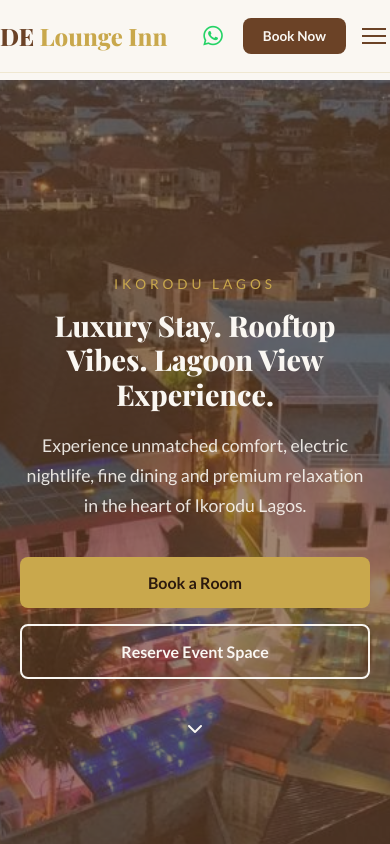
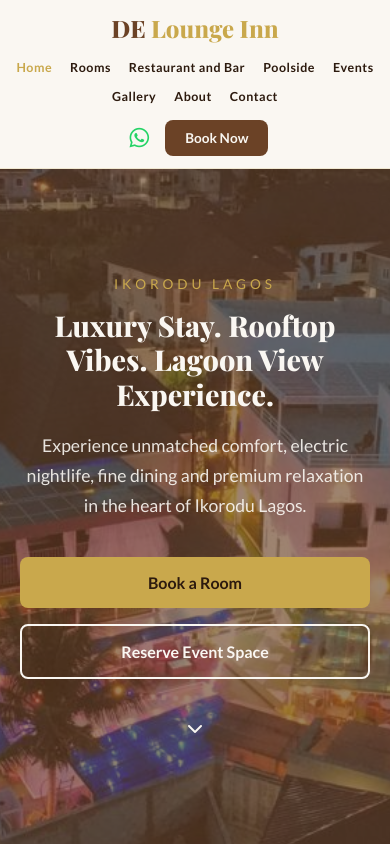
Before and after one commit to pascalub/P18-DE, a plain HTML site: page index.html in a window 390 px wide. Shown: the top 844 px of the page. Drawn offline with nearby package versions, Linux system fonts and the light colour scheme.

Commit message:
Add files via upload

```diff
--- a/style.css
+++ b/style.css
@@ -79,12 +79,13 @@ text-decoration: none;
 color: #C9A84C;
 }
 
-/* FIX CSS-1: Desktop nav shown as horizontal row */
+/* ALWAYS-VISIBLE NAV: links always shown, wrap on small screens */
 .nav-menu {
 display: flex;
 flex-direction: row;
 align-items: center;
-gap: 4px;
+flex-wrap: wrap;
+gap: 2px;
 }
 .nav-link {
 font-size: 0.9rem;
@@ -740,7 +741,7 @@ color: #C9A84C;
 
 }
 
-/* Mobile breakpoint — FIX CSS-1: hide desktop nav, show hamburger */
+/* Mobile breakpoint — nav always visible, wraps into rows */
 @media (max-width: 1100px) {
 .hero-title { font-size: 2.2rem; }
 .section-heading { font-size: 2rem; }
@@ -752,34 +753,38 @@ color: #C9A84C;
 .phone-link { display: none; }
 section { padding: 60px 0; }
 
-/* Hide horizontal nav, show hamburger */
+/* Nav wrapper stacks logo on top, links below */
+.nav-wrapper {
+flex-direction: column;
+align-items: center;
+padding: 12px 0;
+gap: 10px;
+}
+
+/* Links always visible, wrap neatly into rows */
 .nav-menu {
-display: none;
-flex-direction: column;
-position: absolute;
-top: 100%;
-left: 0;
+display: flex;
+flex-direction: row;
+flex-wrap: wrap;
+justify-content: center;
+gap: 2px;
 width: 100%;
-background: #FAF7F2;
-padding: 24px 32px;
-box-shadow: 0 12px 40px rgba(107, 66, 38, 0.15);
-z-index: 999;
-gap: 0;
-}
-.nav-menu.active {
-display: flex;
 }
 .nav-link {
-font-size: 1rem;
-padding: 14px 0;
-border-bottom: 1px solid rgba(201, 168, 76, 0.18);
-border-radius: 0;
+font-size: 0.78rem;
+padding: 6px 8px;
 }
-.nav-link:last-child {
-border-bottom: none;
+
+/* Header actions center on mobile */
+.header-actions {
+justify-content: center;
+flex-wrap: wrap;
+gap: 8px;
 }
+
+/* Hide hamburger completely — not needed anymore */
 .hamburger {
-display: flex;
+display: none !important;
 }
 }
 
```
